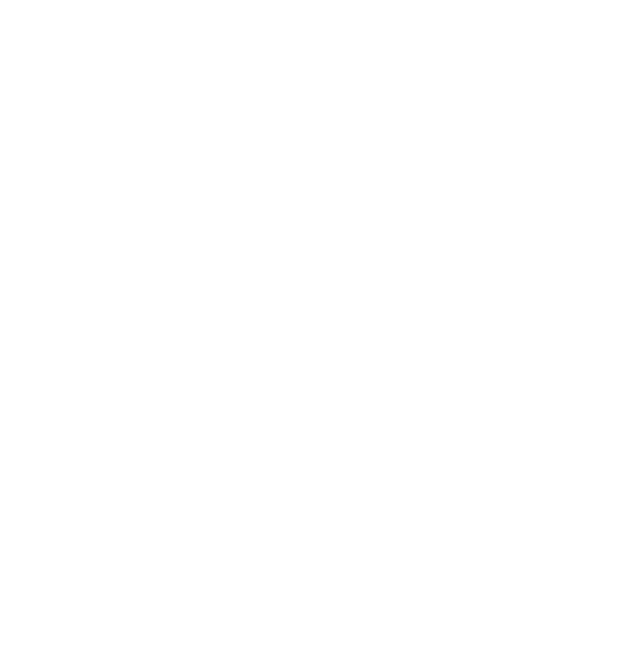
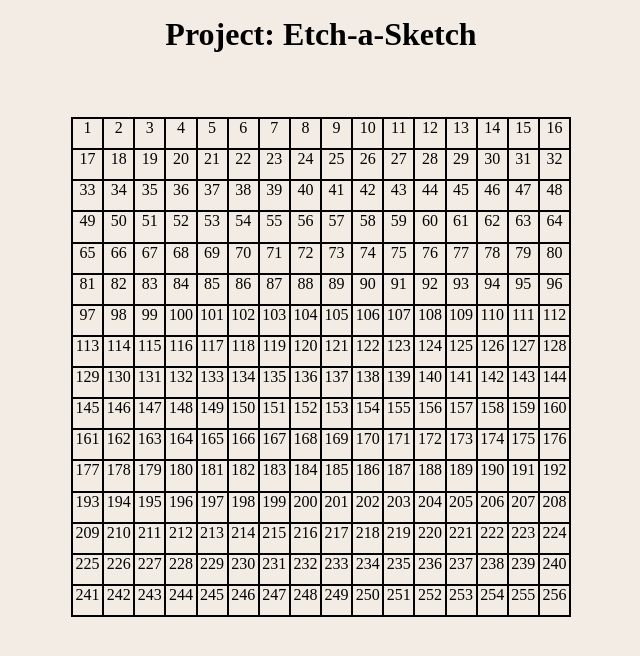
Before and after one commit to ctarx/Etch-a-Sketch, a plain HTML site: page index.html in a window 1280 px wide. Shown: the whole page, without its empty margins (319-959 px from the left). Drawn offline with Linux system fonts and the light colour scheme.

Commit message:
Create a webpage with a 16x16 grid of square divs using js

```diff
--- a/index.html
+++ b/index.html
@@ -7,6 +7,7 @@
     <link href="./style.css" rel="stylesheet" />
   </head>
   <body>
+    <h1>Project: Etch-a-Sketch</h1>
     <div class="container"></div>
     <script src="./main.js"></script>
   </body>
--- a/main.js
+++ b/main.js
@@ -1 +1,8 @@
-console.log("Hello World");
+const container = document.querySelector(".container");
+
+for (let i = 1; i <= 256; i++) {
+  const div = document.createElement("div");
+  div.classList.add("grid");
+  container.appendChild(div);
+  div.innerText = `${i}`;
+}
--- a/style.css
+++ b/style.css
@@ -4,6 +4,26 @@
   padding: 0;
 }
 
+body {
+  text-align: center;
+  background-color: #f2ece4;
+}
+
+h1 {
+  padding: 1rem 2rem 4rem;
+}
+
 .container {
-  min-height: 100vh;
+  margin: 0 auto;
+  max-width: 500px;
+  min-height: 500px;
+  display: flex;
+  flex-wrap: wrap;
+  justify-content: center;
+  border: 1px solid black;
 }
+
+.grid {
+  border: 1px solid black;
+  flex: 1 6%;
+}
```
